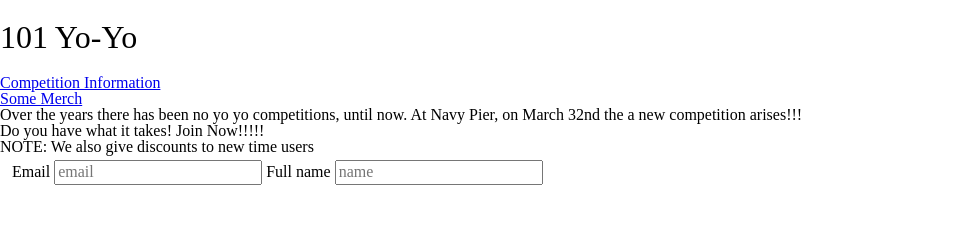
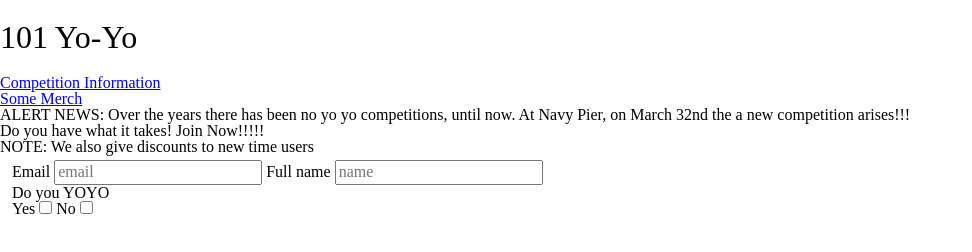
Before and after one commit to jsocorrospring2018/project1, a plain HTML site: page index.html in a window 1280 px wide. Shown: the whole page, without its empty margins (0-972 px from the left). Drawn offline with Linux system fonts and the light colour scheme.

Commit message:
I added a checkbox and then I adjusted some of the texts

```diff
--- a/index.html
+++ b/index.html
@@ -22,7 +22,7 @@
 
   </nav>
 
-  <h2>Over the years there has been no yo yo competitions, until now. At Navy Pier, on March 32nd the a new competition arises!!!</h2>
+  <h2>ALERT NEWS: Over the years there has been no yo yo competitions, until now. At Navy Pier, on March 32nd the a new competition arises!!!</h2>
   <h2>Do you have what it takes! Join Now!!!!!</h2>
 
 
@@ -37,7 +37,11 @@
       <label for="name">Full name</label>
       <input type="name" name="fullName" placeholder="name">
 
-
+      <h5>Do you YOYO</h5>
+      <label for="yoyo">Yes</label>
+      <input type="checkbox" name="yes">
+      <label for="yoyo">No</label>
+      <input type="checkbox" name="no">
 
     </form>
   </fieldset>
```
